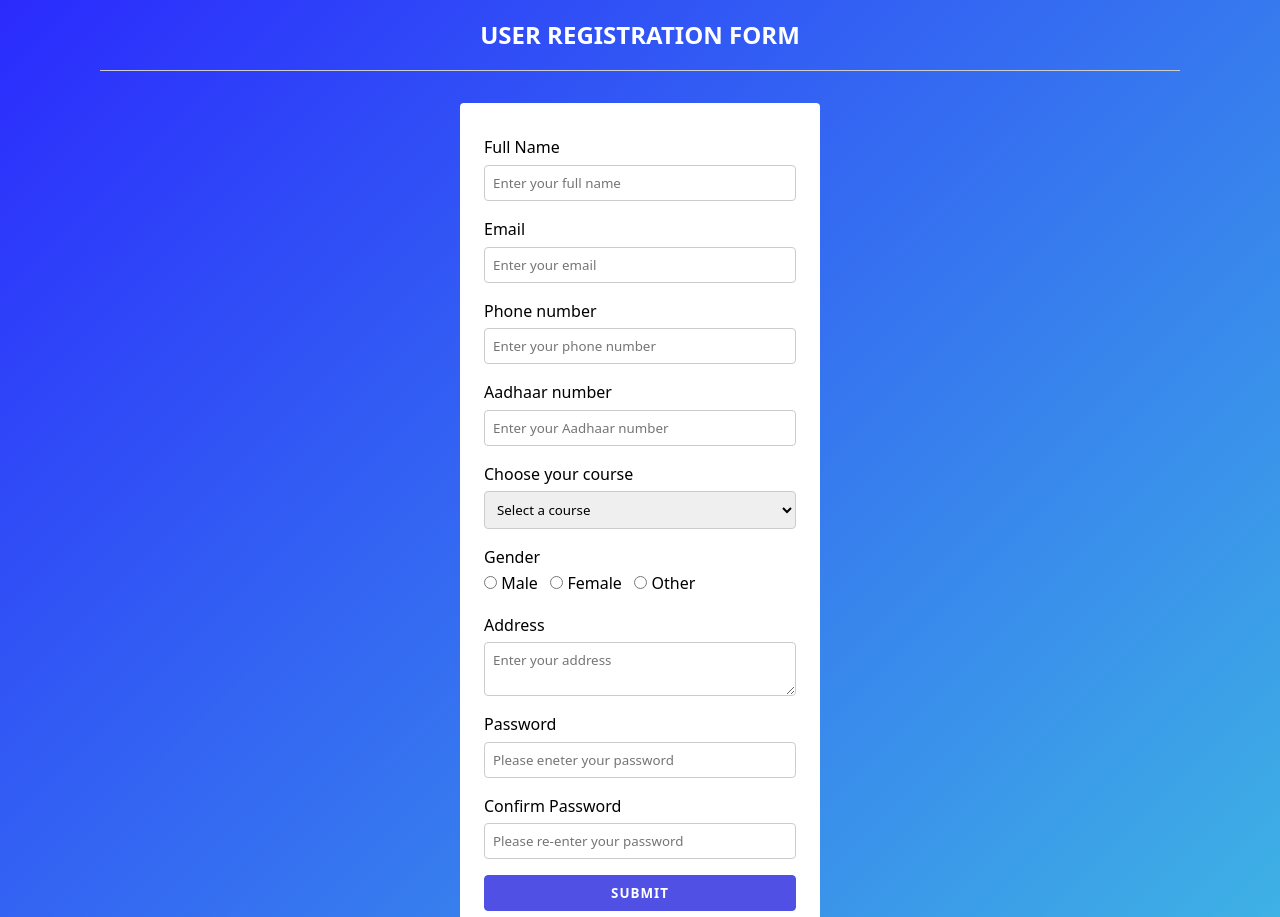
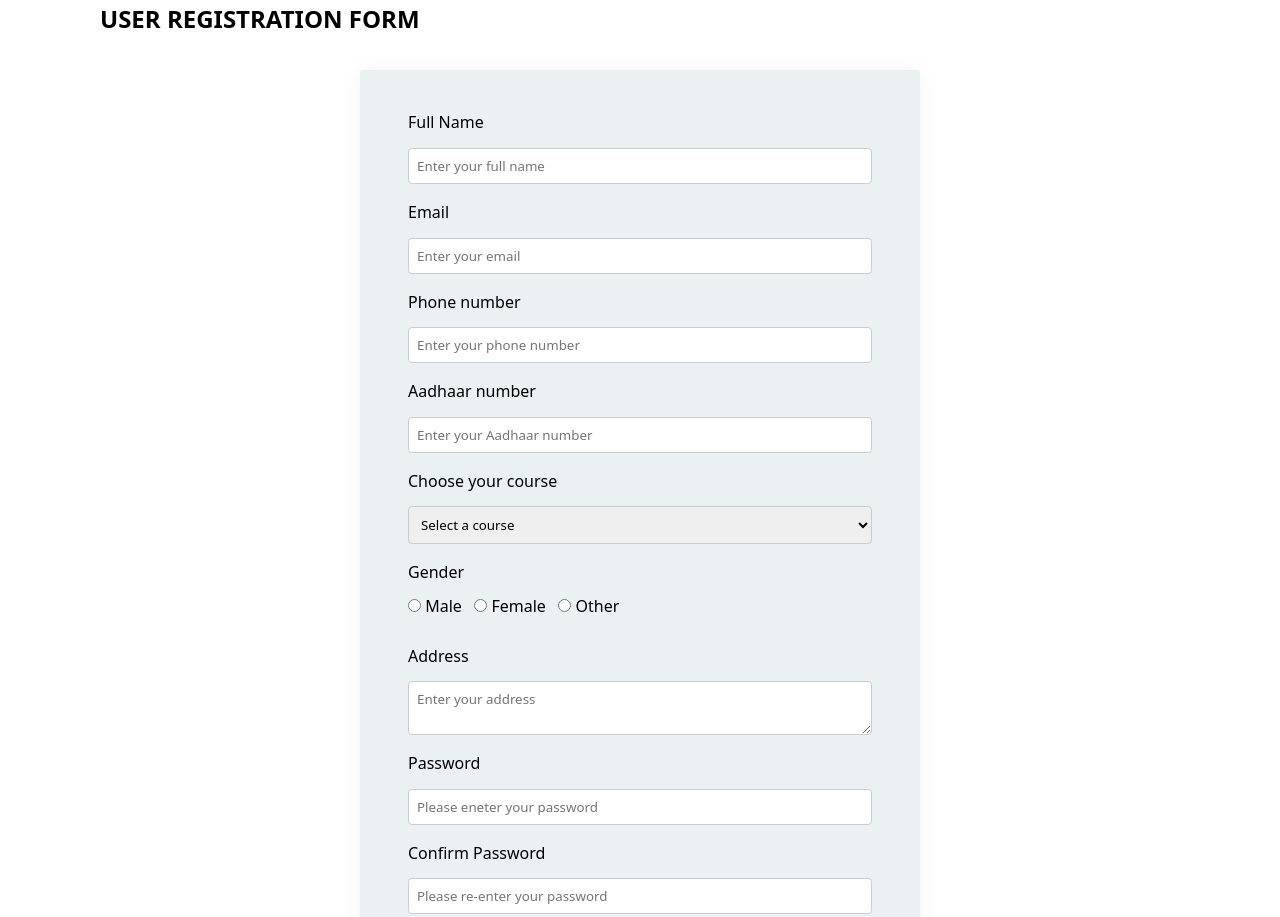
Before and after one commit to Arup-Dash/registration-form-css, a plain HTML site: page index.html in a window 1280 px wide. Shown: the top 917 px of the page. Drawn offline with Linux system fonts and the light colour scheme.

Commit message:
Update styles.css

```diff
--- a/styles.css
+++ b/styles.css
@@ -8,7 +8,7 @@
 body {
     line-height: 1.6;
     min-height: 100vh;
-    background: linear-gradient(135deg, rgb(43, 43, 253), rgb(63, 181, 228));
+    background: white;
 }
 
 .container {
@@ -17,19 +17,24 @@ body {
     margin: 0 auto;
 }
 
-.header {
-    border-bottom: 1px solid #ccc;
-    padding: 16px 0;
-    color: #fff;
-    text-align: center;
+.title{
+    text-transform: capitalize;
+    font-size: 2em;
 }
 
 form {
-    max-width: 360px;
+    max-width: 560px;
     margin: 32px auto;
-    padding: 16px 24px;
-    background-color: rgb(255, 255, 255);
+    padding: 24px 48px;
+    background-color: rgb(235, 240, 242);
     border-radius: 4px;
+    box-shadow: 0 0 20px #f7f2f2;
+}
+
+label{
+    font-weight: 500;
+    display: inline-block;
+    margin-bottom: .5em;
 }
 
 .form-group {
@@ -38,6 +43,14 @@ form {
 
 .label{
     display: block;
+}
+
+.other-label{
+    font-weight: normal;
+}
+
+input,textarea,select,button{
+    transition: all 0.3s cubic-bezier(0.175, 0.885, 0.32, 1.275);
 }
 
 .form-control{
@@ -50,7 +63,7 @@ form {
     outline: none;
 }
 
-input:focus{
+input:focus, textarea:focus{
     border-color: #5050e5;
 }
 
@@ -66,4 +79,18 @@ textarea{
     text-transform: uppercase;
     letter-spacing: 1px;
     cursor: pointer;
+    padding: 1em;
 }
+
+.btn:hover{
+    transform: scale(1.05);
+}
+
+@media screen and (max-width: 560px) {
+    form{
+        margin: 0 auto;
+    }
+    .container{
+        width: 100%;
+    }
+}
```
